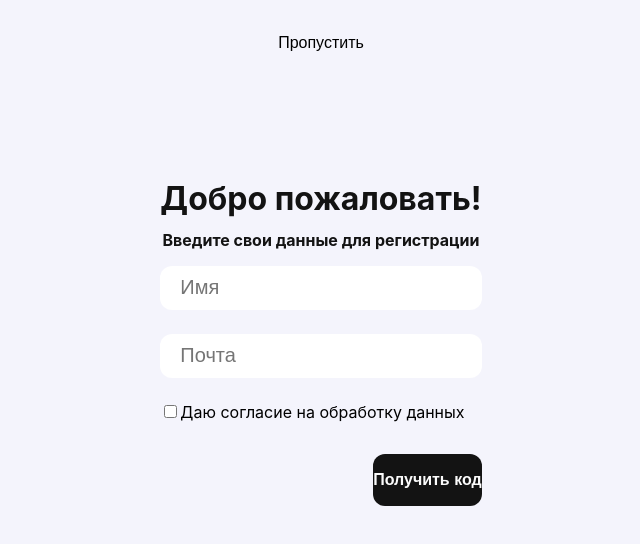
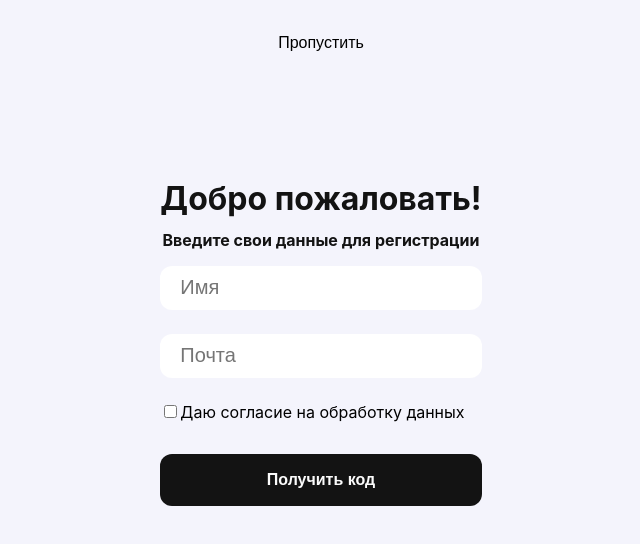
Before and after one commit to jesusdangerous/cosmetic-telegram-mini-app, a Vue app in the folder front/: page /registration in a window 1280 px wide. Shown: the top 544 px of the page, without its empty margins (319-959 px from the left). Built offline with nearby package versions, Linux system fonts and the light colour scheme; a web font is replaced by a local one; what vue3-cookies would draw is missing.

Commit message:
Update button model

```diff
--- a/front/src/components/UI/Button.vue
+++ b/front/src/components/UI/Button.vue
@@ -1,17 +1,23 @@
 <template>
-  <button>{{ text }}</button>
+  <button v-if="!href">{{ text }}</button>
+  <a v-else :href="href" class="button-link">
+    {{ text }}
+  </a>
 </template>
 
 <script setup>
 import { defineProps } from 'vue';
+
 defineProps({
   text: String,
+  href: String
 })
 </script>
 
 <style scoped>
-  button{
+button, .button-link {
   max-width: 100%;
+  width: 100%;
   height: 52px;
   display: flex;
   justify-content: center;
@@ -24,9 +30,11 @@ defineProps({
   font-size: 16px;
   line-height: 20px;
   color: rgba(251, 251, 251, 1);
+  text-decoration: none;
+  cursor: pointer;
 }
 
-  button:disabled{
+button:disabled, .button-link:disabled {
   background-color: rgba(173, 173, 173, 1);
   border: 1px solid #4A4A4A;
 }
```
Lines whose indentation alone changed are shown as unchanged.
